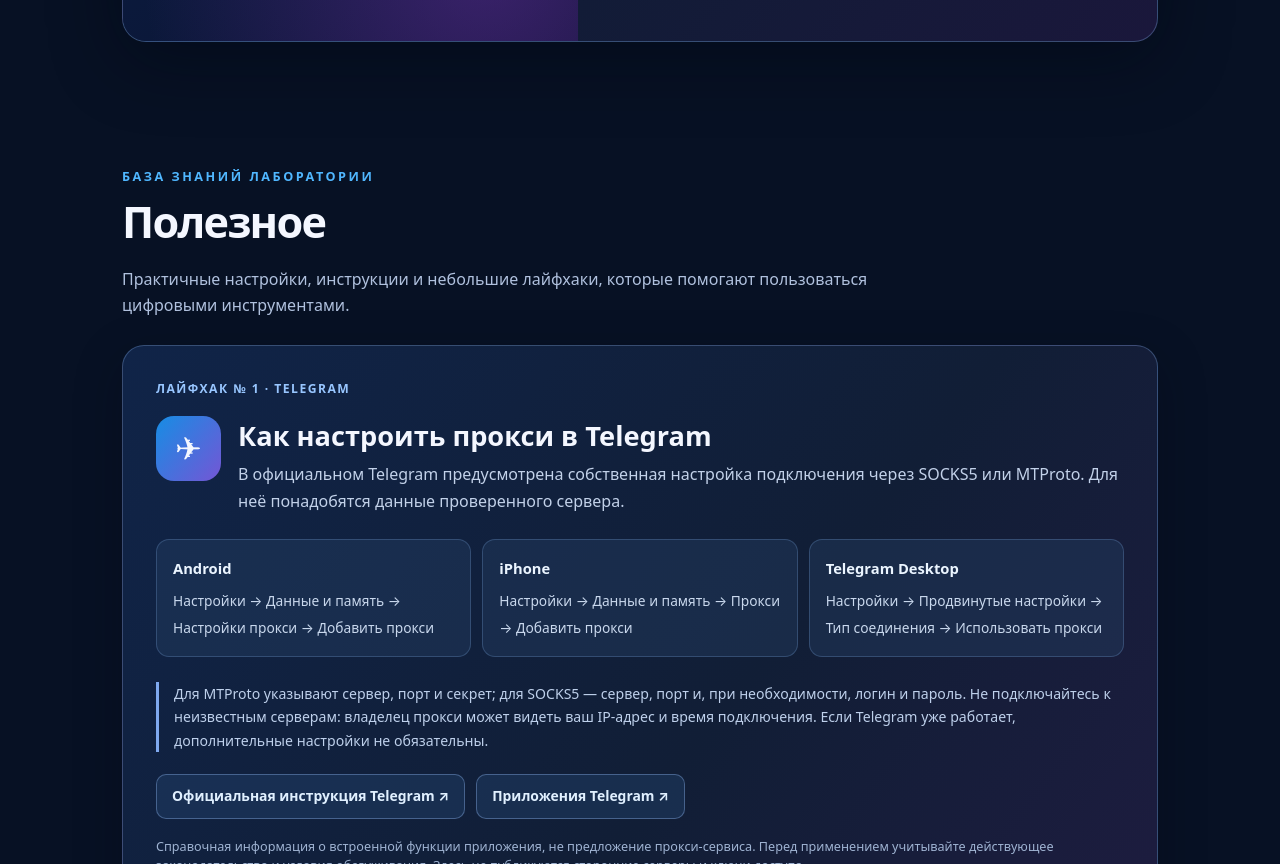
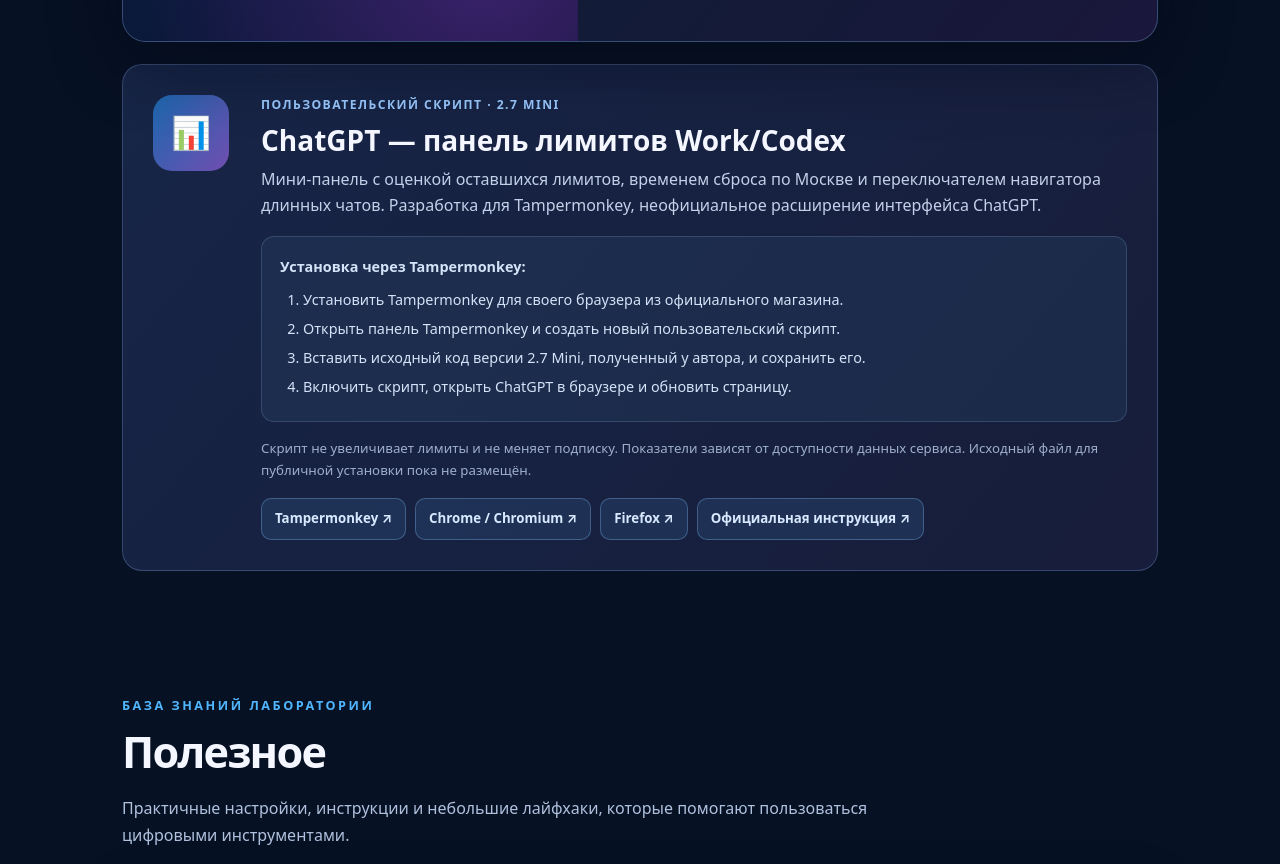
Before and after one commit to berserkerxxxl/Berserker-SiDj-Technologies, a plain HTML site: page index.html in a window 1280 px wide. Shown: the part 2962-3826 px from the top of the page. Drawn offline with Linux system fonts and the light colour scheme.

Commit message:
Add ChatGPT limits user-script listing and install guide with official Tampermonkey links

```diff
--- a/index.html
+++ b/index.html
@@ -58,6 +58,19 @@ section{padding:60px 0}.eyebrow{text-transform:uppercase;font-size:.79rem;font-w
 .contact-email{color:#f2f8ff;font-size:clamp(1rem,2.7vw,1.45rem);font-weight:780;letter-spacing:-.015em;overflow-wrap:anywhere;text-decoration:underline;text-underline-offset:5px;text-decoration-color:#719fe37e}
 .contact-email:hover{color:#85d2ff}
 @media(max-width:550px){.contact-card{padding:20px;gap:14px}.contact-icon{width:48px;height:48px;flex-basis:48px;font-size:24px}}
+/* Mini project card */
+.mini-product{display:grid;grid-template-columns:90px minmax(0,1fr);gap:18px;margin-top:22px;padding:clamp(18px,3vw,30px);border-radius:20px;border:1px solid #6684b666;background:linear-gradient(130deg,#172547,#171d3a)}
+.mini-icon{display:grid;place-items:center;width:76px;height:76px;border-radius:19px;background:linear-gradient(130deg,#1b68af,#714eb0);font-size:2rem}
+.mini-tag{color:#98c8ff;font-size:.76rem;font-weight:800;text-transform:uppercase;letter-spacing:.12em;margin-bottom:8px}
+.mini-product h3{font-size:clamp(1.3rem,3.5vw,1.75rem);margin:0 0 9px;line-height:1.22}
+.mini-product p{color:#c3d0e8;margin:0 0 17px}
+.mini-guide{background:#253d6069;border:1px solid #607ca25c;padding:18px;border-radius:13px;color:#d4e3f7;font-size:.9rem}
+.mini-guide ol{padding-left:23px;margin:10px 0 0}.mini-guide li{margin:5px 0}
+.mini-product .mini-disclaimer{font-size:.83rem;color:#9eafca;margin:16px 0}
+.mini-links{display:flex;flex-wrap:wrap;gap:9px}
+.mini-links a{padding:9px 13px;border:1px solid #6c9ccc70;border-radius:10px;background:#25426a85;text-decoration:none;color:#d7e9ff;font-size:.83rem;font-weight:750}
+.mini-links a:hover{background:#355b94;color:#fff}
+@media(max-width:600px){.mini-product{grid-template-columns:1fr}.mini-icon{width:58px;height:58px;font-size:1.6rem}}
 /* Useful knowledge base */
 .useful-section{scroll-margin-top:24px}
 .tip-card{margin-top:26px;padding:clamp(20px,4vw,33px);border:1px solid #6f93c766;border-radius:22px;background:linear-gradient(128deg,#102448,#111e36 60%,#1d1c3f);box-shadow:0 15px 48px #01071242}
@@ -121,6 +134,29 @@ footer{margin-top:45px;border-top:1px solid #ffffff23;color:var(--muted);padding
     <p class="release-note">Файл работает без установки и интернета после скачивания. Обработка таблиц происходит локально. При конвертации макросы удаляются; исходные XLSM лучше сохранять отдельно.</p>
   </div>
 </article>
+<article class="mini-product" id="limits-howto" aria-labelledby="limits-title">
+  <div class="mini-icon" aria-hidden="true">📊</div>
+  <div class="mini-product-body">
+    <div class="mini-tag">Пользовательский скрипт · 2.7 Mini</div>
+    <h3 id="limits-title">ChatGPT — панель лимитов Work/Codex</h3>
+    <p>Мини-панель с оценкой оставшихся лимитов, временем сброса по Москве и переключателем навигатора длинных чатов. Разработка для Tampermonkey, неофициальное расширение интерфейса ChatGPT.</p>
+    <div class="mini-guide"><strong>Установка через Tampermonkey:</strong>
+      <ol>
+        <li>Установить Tampermonkey для своего браузера из официального магазина.</li>
+        <li>Открыть панель Tampermonkey и создать новый пользовательский скрипт.</li>
+        <li>Вставить исходный код версии 2.7 Mini, полученный у автора, и сохранить его.</li>
+        <li>Включить скрипт, открыть ChatGPT в браузере и обновить страницу.</li>
+      </ol>
+    </div>
+    <p class="mini-disclaimer">Скрипт не увеличивает лимиты и не меняет подписку. Показатели зависят от доступности данных сервиса. Исходный файл для публичной установки пока не размещён.</p>
+    <div class="mini-links">
+      <a href="https://www.tampermonkey.net/" target="_blank" rel="noopener noreferrer">Tampermonkey ↗</a>
+      <a href="https://chromewebstore.google.com/detail/tampermonkey/dhdgffkkebhmkfjojejmpbldmpobfkfo" target="_blank" rel="noopener noreferrer">Chrome / Chromium ↗</a>
+      <a href="https://addons.mozilla.org/ru/firefox/addon/tampermonkey/" target="_blank" rel="noopener noreferrer">Firefox ↗</a>
+      <a href="https://www.tampermonkey.net/faq.php?q=Q102" target="_blank" rel="noopener noreferrer">Официальная инструкция ↗</a>
+    </div>
+  </div>
+</article>
 </section>
 
 <section id="useful" class="useful-section" aria-labelledby="useful-title">
```
